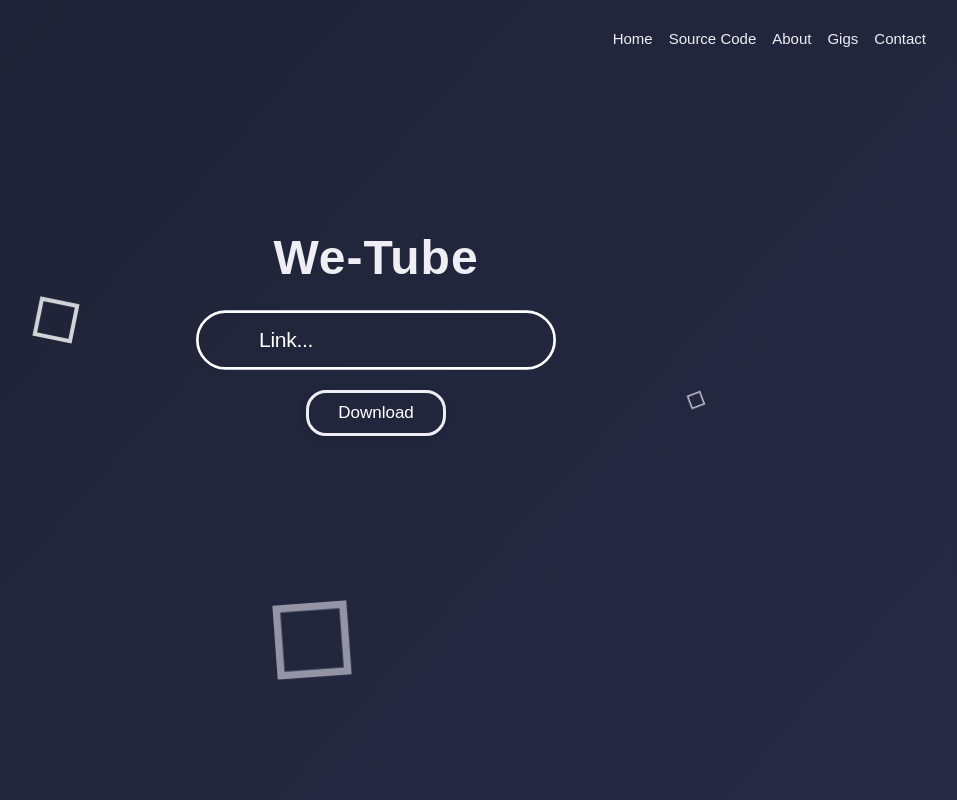
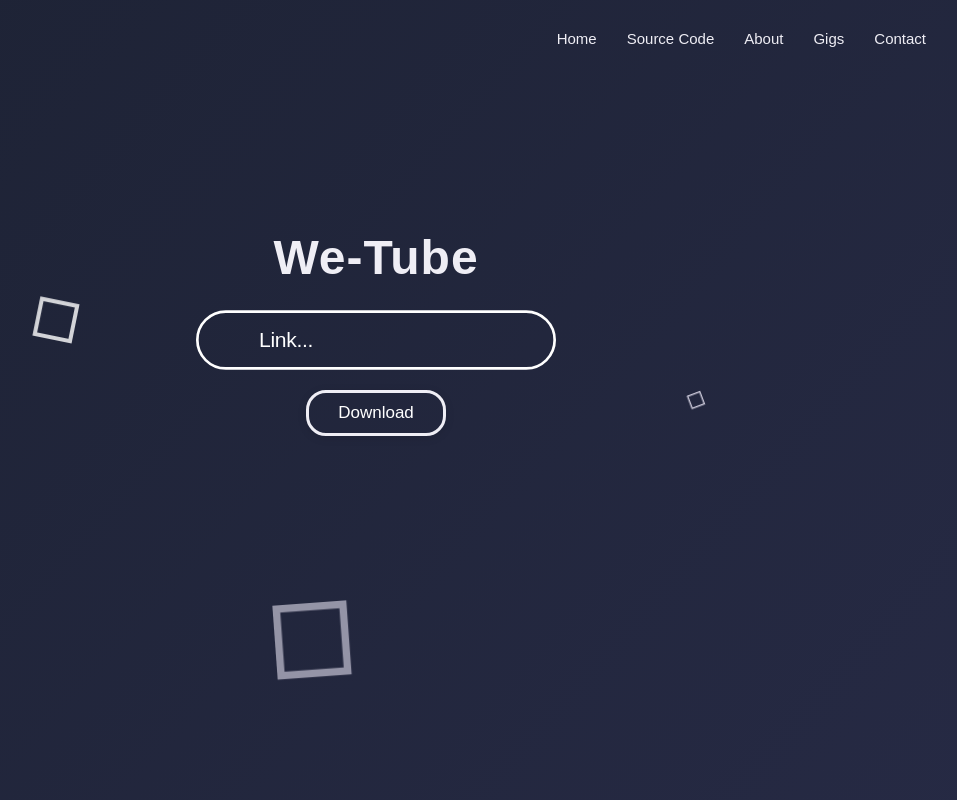
Before and after one commit to Sowoul/we-tube, a Flask app: template templates/home.html in a window 1280 px wide. Shown: the whole page, without its empty margins (264-1221 px from the left). Run offline with Flask 3, Linux system fonts and the light colour scheme; the template is opened without the code that fills it, so the values that code supplies are empty.

Commit message:
Update home.html

```diff
--- a/templates/home.html
+++ b/templates/home.html
@@ -298,7 +298,7 @@
         color: #efeef5;
         transition: 0.5;
         font-size: 15px;
-        margin-left: 16px;
+        margin-left: 30px;
       }
       nav ul li:hover a {
         text-decoration: none;
@@ -307,7 +307,6 @@
       nav ul li:hover {
         height: 55px;
         padding-top: 20px;
-        padding-left:20px
         margin-top: -30px;
         background: #efeef5;
         text-decoration: none;
```
